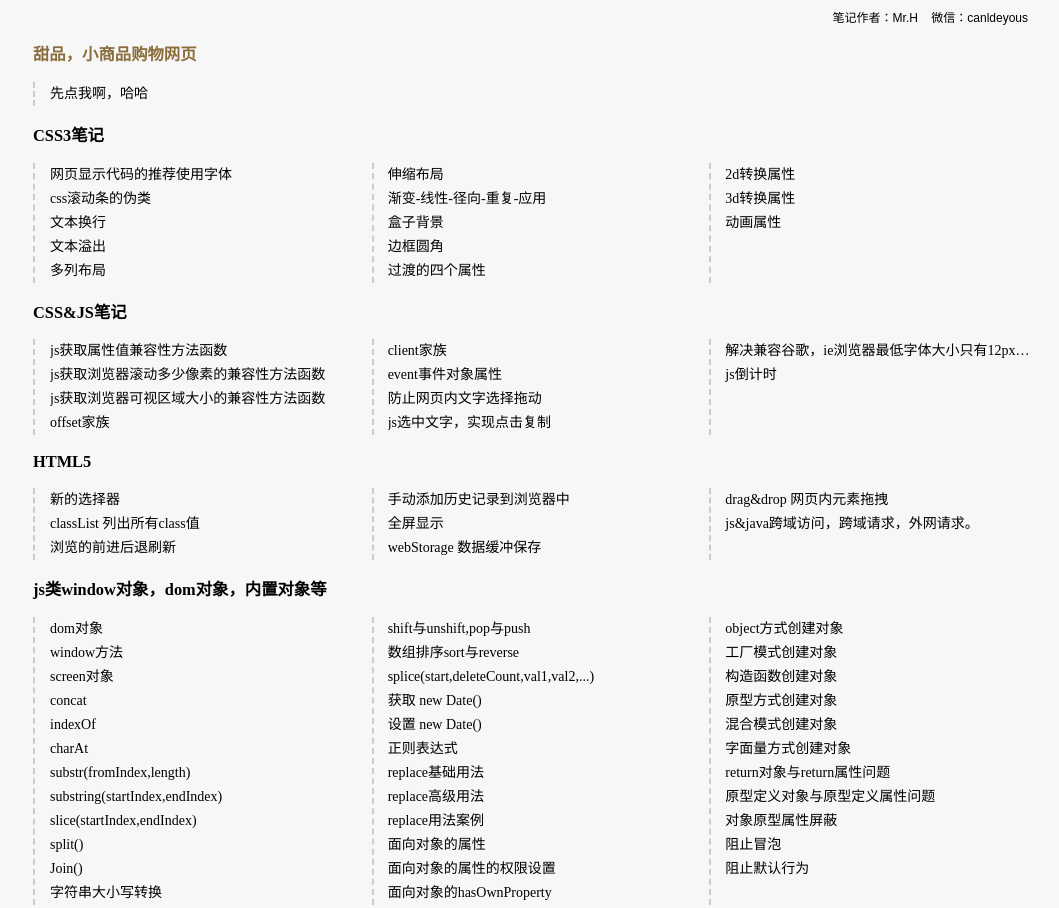
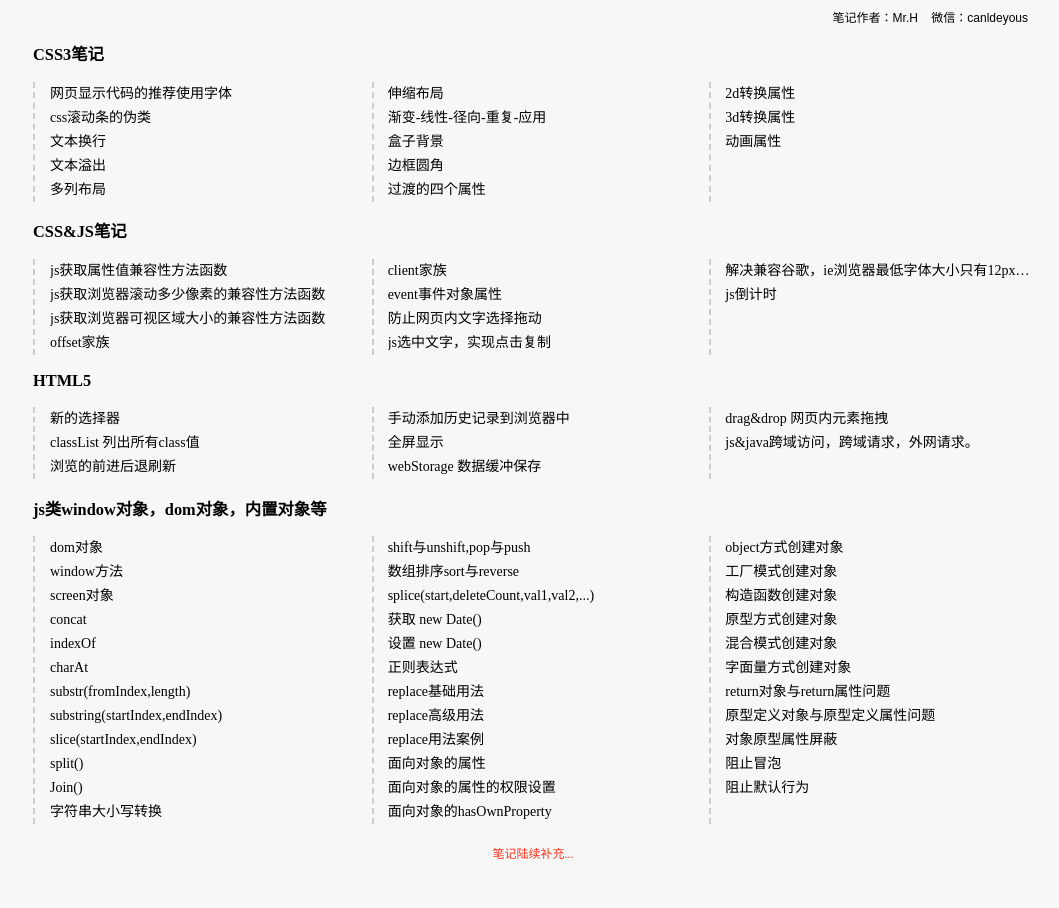
Before and after one commit to lovevl/notes-dessert, a plain HTML site: page index.html in a window 1280 px wide. Shown: the top 908 px of the page, without its empty margins (107-1166 px from the left). After the commit the page ends 882 px from the top, so only its background shows below. Drawn offline with Linux system fonts and the light colour scheme.

Commit message:
nodessert

```diff
--- a/index.html
+++ b/index.html
@@ -16,12 +16,12 @@
     </div>
 </header>
     <main class="container">
-        <div class="wrap-box">
-            <h3 class="imp-title">甜品，小商品购物网页</h3>
-            <div class="box-content">
-                <a href="dessert2/index.html">先点我啊，哈哈</a>
-            </div>
-        </div>
+        <!--<div class="wrap-box">-->
+            <!--<h3 class="imp-title">甜品，小商品购物网页</h3>-->
+            <!--<div class="box-content">-->
+                <!--<a href="dessert2/index.html">先点我啊，哈哈</a>-->
+            <!--</div>-->
+        <!--</div>-->
         <div class="wrap-box">
             <h3>CSS3笔记</h3>
             <div class="box-content">
@@ -110,6 +110,7 @@
             </div>
         </div>
     </main>
+
     <footer class="container">
         <div class="more">
             笔记陆续补充...
```
